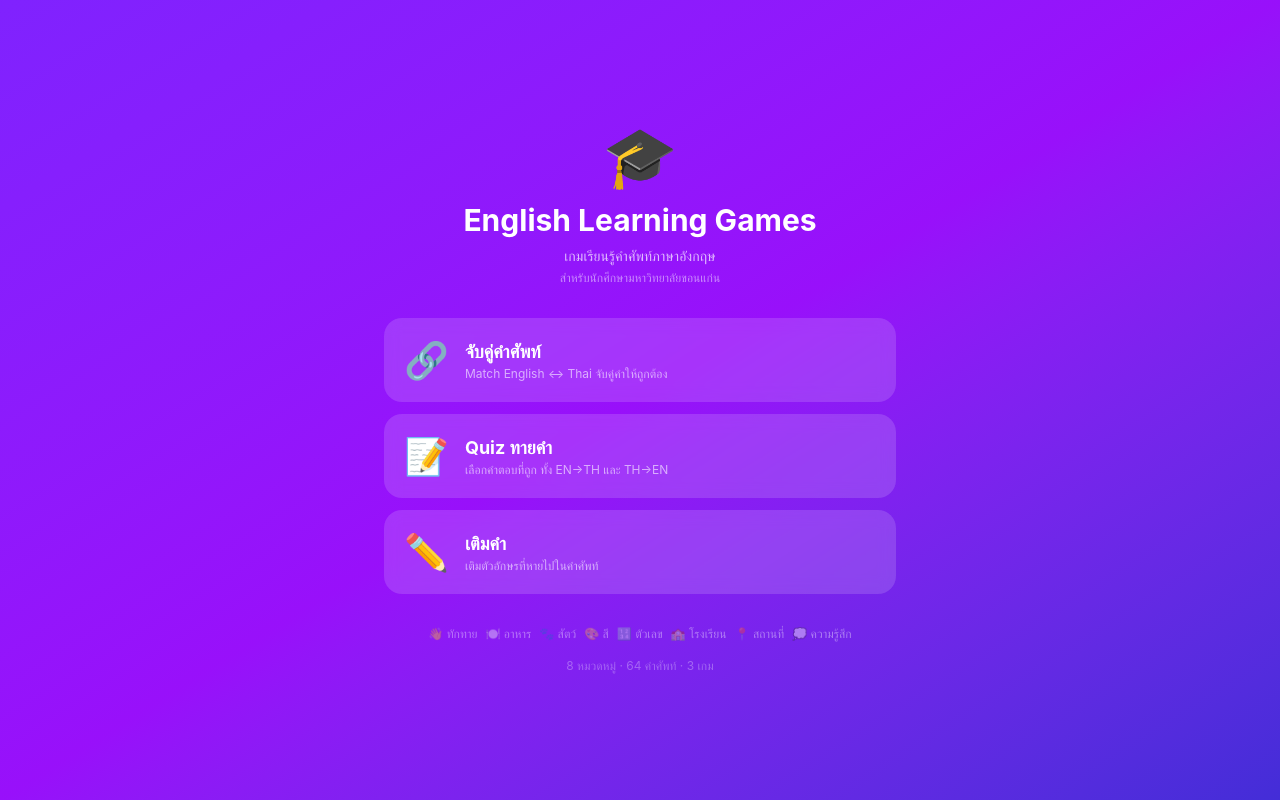
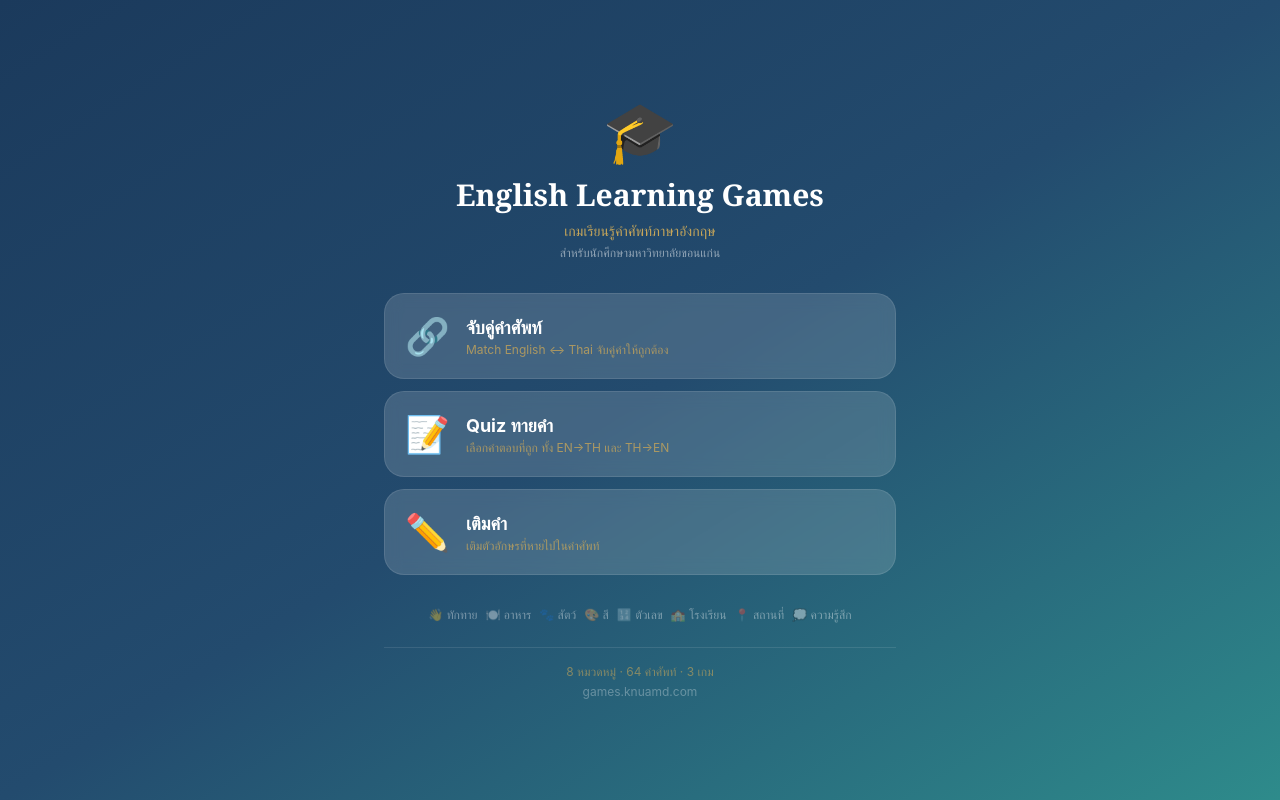
Before and after one commit to tawone/games-knuamd, a React (Vite) app: page / in a window 1280 px wide. Built offline with nearby package versions, Linux system fonts and the light colour scheme.

Commit message:
auto: 2026-07-17T14:00:45.243Z

```diff
--- a/src/App.tsx
+++ b/src/App.tsx
@@ -13,63 +13,68 @@ export default function App() {
   if (screen === 'fill') return <FillBlank onBack={() => setScreen('menu')} />
 
   return (
-    <div className="min-h-screen bg-gradient-to-br from-violet-600 via-purple-600 to-indigo-700 flex flex-col items-center justify-center p-4">
+    <div className="min-h-screen bg-gradient-to-br from-[#1B3A5C] via-[#234B6E] to-[#2E8B8B] flex flex-col items-center justify-center p-4">
       <div className="max-w-lg w-full text-center">
         <div className="mb-8">
           <span className="text-6xl block mb-4">🎓</span>
-          <h1 className="text-3xl font-bold text-white mb-2">English Learning Games</h1>
-          <p className="text-white/70 text-sm">เกมเรียนรู้คำศัพท์ภาษาอังกฤษ</p>
+          <h1 className="text-3xl font-bold text-white mb-2" style={{ fontFamily: 'Georgia, serif' }}>
+            English Learning Games
+          </h1>
+          <p className="text-[#C5A55A] text-sm font-medium">เกมเรียนรู้คำศัพท์ภาษาอังกฤษ</p>
           <p className="text-white/50 text-xs mt-1">สำหรับนักศึกษามหาวิทยาลัยขอนแก่น</p>
         </div>
 
         <div className="space-y-3">
           <button
             onClick={() => setScreen('match')}
-            className="w-full bg-white/15 backdrop-blur-sm rounded-2xl p-5 text-left hover:bg-white/25 transition-all active:scale-[0.98] group"
+            className="w-full bg-white/15 backdrop-blur-sm rounded-2xl p-5 text-left hover:bg-white/25 transition-all active:scale-[0.98] group border border-white/10"
           >
             <div className="flex items-center gap-4">
               <span className="text-4xl group-hover:scale-110 transition-transform">🔗</span>
               <div>
                 <h2 className="text-white font-bold text-lg">จับคู่คำศัพท์</h2>
-                <p className="text-white/60 text-xs">Match English ↔ Thai จับคู่คำให้ถูกต้อง</p>
+                <p className="text-[#C5A55A]/80 text-xs">Match English ↔ Thai จับคู่คำให้ถูกต้อง</p>
               </div>
             </div>
           </button>
 
           <button
             onClick={() => setScreen('quiz')}
-            className="w-full bg-white/15 backdrop-blur-sm rounded-2xl p-5 text-left hover:bg-white/25 transition-all active:scale-[0.98] group"
+            className="w-full bg-white/15 backdrop-blur-sm rounded-2xl p-5 text-left hover:bg-white/25 transition-all active:scale-[0.98] group border border-white/10"
           >
             <div className="flex items-center gap-4">
               <span className="text-4xl group-hover:scale-110 transition-transform">📝</span>
               <div>
                 <h2 className="text-white font-bold text-lg">Quiz ทายคำ</h2>
-                <p className="text-white/60 text-xs">เลือกคำตอบที่ถูก ทั้ง EN→TH และ TH→EN</p>
+                <p className="text-[#C5A55A]/80 text-xs">เลือกคำตอบที่ถูก ทั้ง EN→TH และ TH→EN</p>
               </div>
             </div>
           </button>
 
           <button
             onClick={() => setScreen('fill')}
-            className="w-full bg-white/15 backdrop-blur-sm rounded-2xl p-5 text-left hover:bg-white/25 transition-all active:scale-[0.98] group"
+            className="w-full bg-white/15 backdrop-blur-sm rounded-2xl p-5 text-left hover:bg-white/25 transition-all active:scale-[0.98] group border border-white/10"
           >
             <div className="flex items-center gap-4">
               <span className="text-4xl group-hover:scale-110 transition-transform">✏️</span>
               <div>
                 <h2 className="text-white font-bold text-lg">เติมคำ</h2>
-                <p className="text-white/60 text-xs">เติมตัวอักษรที่หายไปในคำศัพท์</p>
+                <p className="text-[#C5A55A]/80 text-xs">เติมตัวอักษรที่หายไปในคำศัพท์</p>
               </div>
             </div>
           </button>
         </div>
 
-        <div className="mt-8 flex justify-center gap-2">
+        <div className="mt-8 flex justify-center gap-2 flex-wrap">
           {['👋 ทักทาย', '🍽️ อาหาร', '🐾 สัตว์', '🎨 สี', '🔢 ตัวเลข', '🏫 โรงเรียน', '📍 สถานที่', '💭 ความรู้สึก'].map((cat) => (
             <span key={cat} className="text-xs text-white/40">{cat}</span>
           ))}
         </div>
 
-        <p className="text-white/30 text-xs mt-4">8 หมวดหมู่ · 64 คำศัพท์ · 3 เกม</p>
+        <div className="mt-6 pt-4 border-t border-white/10">
+          <p className="text-[#C5A55A]/60 text-xs">8 หมวดหมู่ · 64 คำศัพท์ · 3 เกม</p>
+          <p className="text-white/30 text-xs mt-1">games.knuamd.com</p>
+        </div>
       </div>
     </div>
   )
--- a/src/index.css
+++ b/src/index.css
@@ -3,46 +3,29 @@
 @custom-variant dark (&:is(.dark *));
 
 :root {
-  --background: oklch(1 0 0);
-  --foreground: oklch(0.145 0 0);
-  --card: oklch(1 0 0);
-  --card-foreground: oklch(0.145 0 0);
-  --popover: oklch(1 0 0);
-  --popover-foreground: oklch(0.145 0 0);
-  --primary: oklch(0.205 0 0);
-  --primary-foreground: oklch(0.985 0 0);
-  --secondary: oklch(0.97 0 0);
-  --secondary-foreground: oklch(0.205 0 0);
-  --muted: oklch(0.97 0 0);
-  --muted-foreground: oklch(0.556 0 0);
-  --accent: oklch(0.97 0 0);
-  --accent-foreground: oklch(0.205 0 0);
-  --destructive: oklch(0.577 0.245 27.325);
-  --border: oklch(0.922 0 0);
-  --input: oklch(0.922 0 0);
-  --ring: oklch(0.708 0 0);
-  --radius: 0.625rem;
-}
-
-.dark {
-  --background: oklch(0.145 0 0);
-  --foreground: oklch(0.985 0 0);
-  --card: oklch(0.205 0 0);
-  --card-foreground: oklch(0.985 0 0);
-  --popover: oklch(0.205 0 0);
-  --popover-foreground: oklch(0.985 0 0);
-  --primary: oklch(0.922 0 0);
-  --primary-foreground: oklch(0.205 0 0);
-  --secondary: oklch(0.269 0 0);
-  --secondary-foreground: oklch(0.985 0 0);
-  --muted: oklch(0.269 0 0);
-  --muted-foreground: oklch(0.708 0 0);
-  --accent: oklch(0.269 0 0);
-  --accent-foreground: oklch(0.985 0 0);
-  --destructive: oklch(0.704 0.191 22.216);
-  --border: oklch(1 0 0 / 10%);
-  --input: oklch(1 0 0 / 15%);
-  --ring: oklch(0.556 0 0);
+  --background: #FEF7E8;
+  --foreground: #1B3A5C;
+  --card: #FFFFFF;
+  --card-foreground: #1B3A5C;
+  --popover: #FFFFFF;
+  --popover-foreground: #1B3A5C;
+  --primary: #1B3A5C;
+  --primary-foreground: #FFFFFF;
+  --secondary: #F0E8D8;
+  --secondary-foreground: #1B3A5C;
+  --muted: #F0E8D8;
+  --muted-foreground: #7A6E5D;
+  --accent: #2E8B8B;
+  --accent-foreground: #FFFFFF;
+  --destructive: #C0392B;
+  --border: #E0D5C0;
+  --input: #E0D5C0;
+  --ring: #2E8B8B;
+  --radius: 0.75rem;
+  --gold: #C5A55A;
+  --navy: #1B3A5C;
+  --teal: #2E8B8B;
+  --cream: #FEF7E8;
 }
 
 @theme inline {
```
